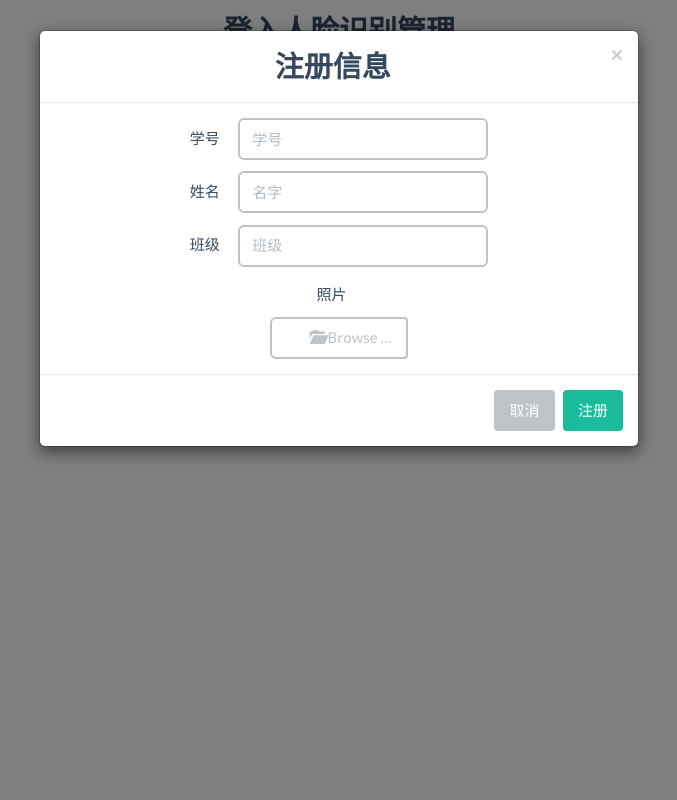
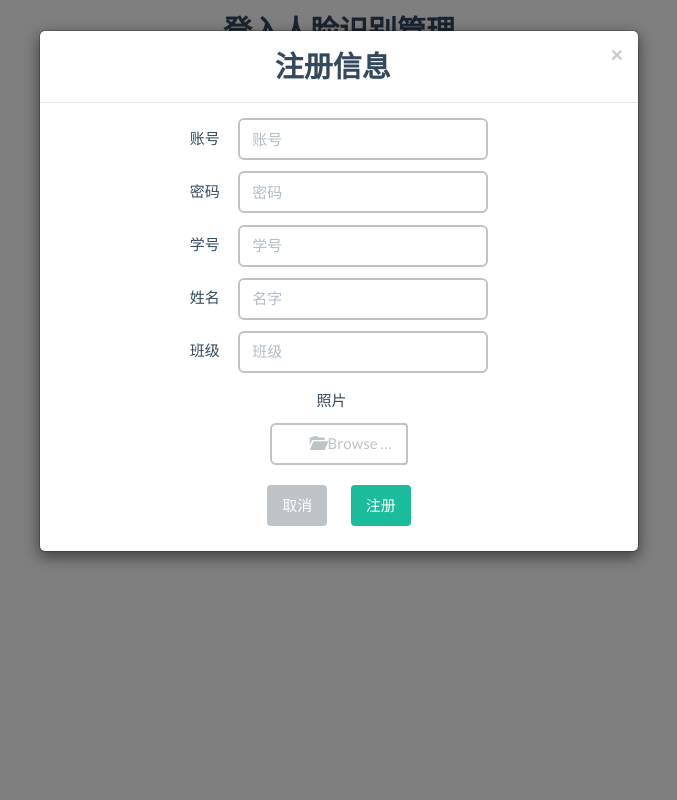
Before and after one commit to zhengxiaowai-archive/face-manage, a Django app: page /user/login in a window 1280 px wide, after a click on "注册". Shown: the whole page, without its empty margins (301-978 px from the left). Run offline with Django 3.2, Linux system fonts and the light colour scheme; some libraries are stand-ins or nearby versions.

Commit message:
complete user register

```diff
--- a/backend/models.py
+++ b/backend/models.py
@@ -10,3 +10,7 @@ class ExtUser(models.Model):
     user = models.OneToOneField(User, related_name='user_ext')
     student_number = models.CharField('学号', max_length=10, null=False, blank=False, primary_key=True)
     xclass = models.CharField('班级', max_length=100, default='')
+    name = models.CharField('姓名', max_length=100, default='')
+
+    def __unicode__(self):
+        return self.name
--- a/backend/views.py
+++ b/backend/views.py
@@ -2,9 +2,14 @@
 from __future__ import unicode_literals,print_function
 
 from django.shortcuts import render,redirect
+from django.http import HttpResponse
 from django.views.decorators.http import require_http_methods
 from django.contrib import auth
+from django.contrib.auth.models import User
 from django.contrib.auth.decorators import login_required
+from django.db import transaction
+
+from backend.models import *
 
 # Create your views here.
 
@@ -28,10 +33,41 @@ def logout(request):
     return redirect('/user/login')
 
 @require_http_methods(['POST'])
+@transaction.atomic
 def register(request):
-    return redirect('index.html', {'username': request.user.username})
+    account = request.POST['account']
+    username = request.POST['username']
+    password = request.POST['password']
+    number = request.POST['number']
+    xclass = request.POST['xclass']
+    image = request.FILES['image']
+
+    print(number)
+    # 简单的表单校验
+    if not (account and username and password and number and xclass and image):
+        return HttpResponse('确认填写的信息完整！', status=400)
+
+    # 创建用户
+    if account in User.objects.filter(username=account):
+        return HttpResponse('用户存在', status=400)
+
+    new_user = User()
+    new_user.username=account
+    new_user.set_password(password)
+    new_user.is_active=True
+    new_user.save()
+
+    new_extuser = ExtUser(user=new_user, student_number=number, xclass=xclass, name=username)
+    new_extuser.save()
+
+    # 保存图片
+    with open('./static/img/origin/%s.png' % str(number), 'wb') as f:
+        f.write(image.read())
+    # return HttpResponse('OK')
+    return redirect('/user/login')
 
 @login_required
 @require_http_methods(['GET'])
 def index(request):
-    return render(request, 'index.html', {'username': request.user.username})
+    real_name = request.user.user_ext.name
+    return render(request, 'index.html', {'username': real_name})
--- a/static/css/login.css
+++ b/static/css/login.css
@@ -28,6 +28,15 @@
 #myModal > .modal-dialog >.modal-content .modal-body > form > .form-group >  input {
     width: 250px;
 }
+
 #myModal > .modal-dialog >.modal-content .modal-body > form > .form-group + .form-group {
     margin-top: 10px;
 }
+
+#myModal > .modal-dialog >.modal-content .modal-body > form > .form-group:last-child {
+    display: block;
+}
+
+#myModal > .modal-dialog >.modal-content .modal-body > form > .form-group:last-child > button {
+    margin: 10px
+}
--- a/templates/login.html
+++ b/templates/login.html
@@ -17,7 +17,9 @@
             {% csrf_token %}
             <h4 class="form-signin-heading">登入人脸识别管理</h4>
             <input type="text" placeholder="学号" class="form-control" name='username'/>
+            <input type="text" style="display:none"/>
             <input type="password" placeholder="密码" class="form-control" name='password'/>
+            <input type="password" style="display:none"/>
             <button class="btn btn-sm btn-primary btn-block" type="submit">登入</button>
             <button class="btn btn-sm btn-primary btn-block" type="button" data-toggle="modal" data-target="#myModal">注册</button>
         </form>
@@ -29,29 +31,42 @@
                 <h4 class="modal-title" id="myModalLabel">注册信息</h4>
               </div>
               <div class="modal-body">
-                <form action="/user/register" method='post' class="form-inline" role="form">
+                <form class="form-inline" role="form" enctype="multipart/form-data" action='/user/register' method='post'>
+                    {% csrf_token %}
+                    <div class='form-group'>
+                        <label class='form-label' for='re-account'>账号</label>
+                        <input type="text" value="" placeholder="账号"   class="form-control" name='account' id='re-account'/>
+                        <input type="text" style="display:none"/>
+                    </div>
+                    <div class='form-group'>
+                        <label class='form-label' for='re-xclass'>密码</label>
+                        <input type="password" value="" placeholder="密码"  class="form-control" name='password' id='re-psw'/>
+                        <input type="password" style="display:none"/>
+                    </div>
                     <div class='form-group'>
                         <label class='form-label' for='re-num'>学号</label>
-                        <input type="text" value="" placeholder="学号" class="form-control" name='number' id='re-num'/>
+                        <input type="text" value="" placeholder="学号"   class="form-control" name='number' id='re-num'/>
+                        <input type="text" style="display:none"/>
                     </div>
                     <div class='form-group'>
                         <label class='form-label' for='re-name'>姓名</label>
-                        <input type="text" value="" placeholder="名字" class="form-control" name='username' id='re-name'/>
+                        <input type="text" value="" placeholder="名字"   class="form-control" name='username' id='re-name'/>
+                        <input type="text" style="display:none"/>
                     </div>
                     <div class='form-group'>
                         <label class='form-label' for='re-xclass'>班级</label>
-                        <input type="text" value="" placeholder="班级" class="form-control" name='xclass' id='re-xclass'/>
+                        <input type="text" value="" placeholder="班级"   class="form-control" name='xclass' id='re-xclass'/>
+                        <input type="text" style="display:none"/>
                     </div>
                     <div class='form-group'>
                         <label class="form-label">照片</label>
-                        <input id="input-2" name="input2[]" type="file" class="file form-control" multiple data-show-upload="false" data-show-caption="true" data-allowed-file-extensions='["png"]'>
+                        <input id="input-2" name="image" type="file" class="file form-control" multiple data-show-upload="false" data-show-caption="true" data-allowed-file-extensions='["png"]'>
                     </div>
-
+                    <div class='form-group'>
+                        <button type="button" class="btn btn-default" data-dismiss="modal">取消</button>
+                        <button type="submit" class="btn btn-primary">注册</button>
+                    </div>
                 </form>
-              </div>
-              <div class="modal-footer">
-                <button type="button" class="btn btn-default" data-dismiss="modal">取消</button>
-                <button type="button" class="btn btn-primary">注册</button>
               </div>
             </div>
           </div>
```
